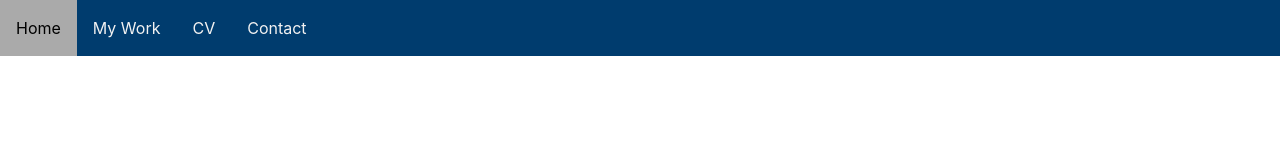
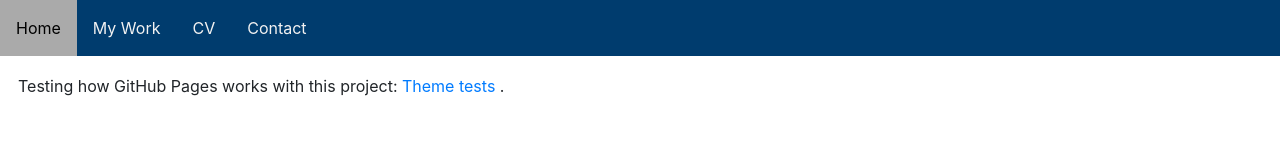
Before and after one commit to yeeich/yeeich.github.io, a plain HTML site: page work.html in a window 1280 px wide. Drawn offline with nearby package versions, Linux system fonts and the light colour scheme.

Commit message:
first GitHub Pages themes test

```diff
--- a/work.html
+++ b/work.html
@@ -25,5 +25,11 @@
         <li><a href="contact.html">Contact</a></li>
       </ul>
     </div>
+    <div style="margin: 12px; padding: 6px">
+      <p>
+        Testing how GitHub Pages works with this project:
+        <a href="https://yeeich.github.io/themes_tests/">Theme tests </a>.
+      </p>
+    </div>
   </body>
 </html>
```
